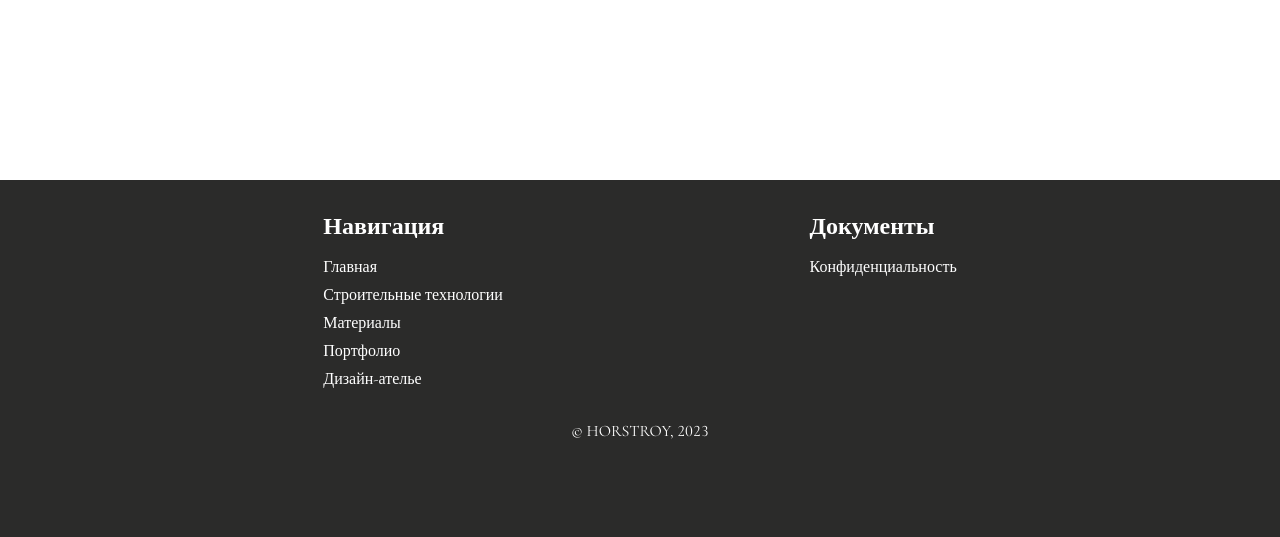
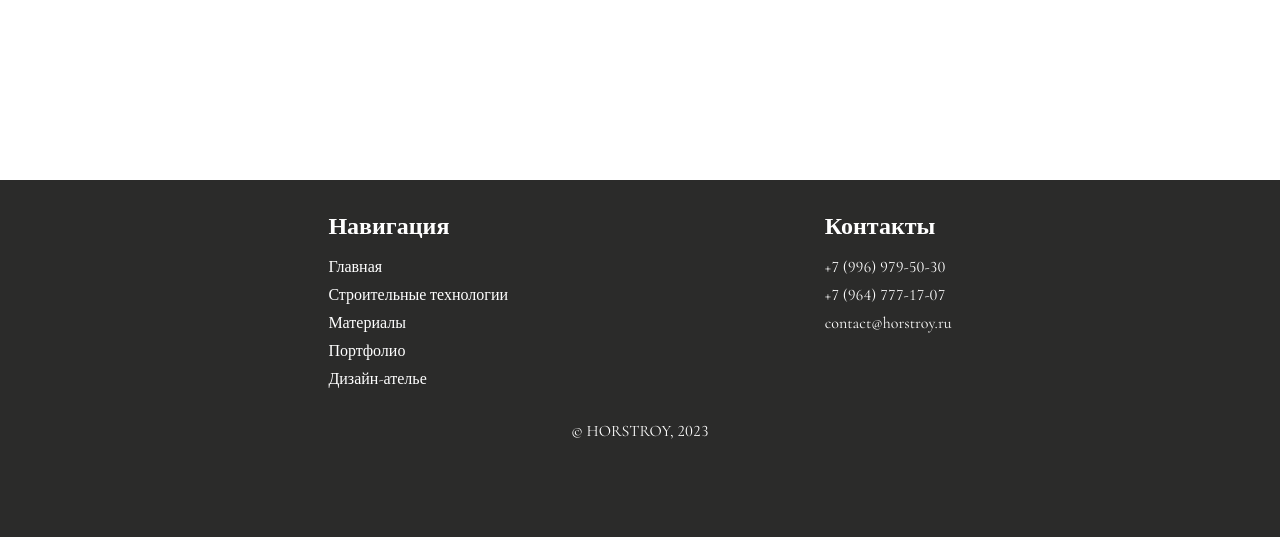
Before and after one commit to olegenov/horstroy, a Django app: page / in a window 1280 px wide. Shown: the part 2600-3137 px from the top of the page. Run offline with Django 4.2, Linux system fonts and the light colour scheme; data that the repository does not hold is empty; some libraries are stand-ins or nearby versions.

Commit message:
footer fixed

```diff
--- a/horstroy/mainsite/static/blocks/footer/__container/footer__container.css
+++ b/horstroy/mainsite/static/blocks/footer/__container/footer__container.css
@@ -6,6 +6,6 @@
     flex-direction: column;
     justify-content: center;
     align-items: center;
-    gap: 32px;
+    gap: 64px;
     padding: 32px 16px 64px 16px;
 }
--- a/horstroy/mainsite/static/blocks/footer/__item/__title/footer__item__title.css
+++ b/horstroy/mainsite/static/blocks/footer/__item/__title/footer__item__title.css
@@ -1,7 +1,7 @@
 .footer__item__title {
     color: #FFF;
     font-family: Cormorant Garamond;
-    font-size: 24px;
+    font-size: 32px;
     font-style: normal;
     font-weight: 700;
     line-height: normal;
@@ -12,6 +12,6 @@
 
 @media only screen and (max-width : 1024px) {
     .footer__item__title {
-        font-size: 16px;
+        font-size: 20px;
     }
 }
--- a/horstroy/mainsite/static/blocks/footer/__item/footer__item.css
+++ b/horstroy/mainsite/static/blocks/footer/__item/footer__item.css
@@ -1,7 +1,7 @@
 .footer__item {
     color: #FFF;
     font-family: Cormorant Garamond;
-    font-size: 16px;
+    font-size: 20px;
     font-style: normal;
     font-weight: 500;
     line-height: normal;
@@ -12,6 +12,6 @@
 
 @media only screen and (max-width : 1024px) {
     .footer__item__item {
-        font-size: 12px;
+        font-size: 14px;
     }
 }
--- a/horstroy/mainsite/templates/index.html
+++ b/horstroy/mainsite/templates/index.html
@@ -19,7 +19,7 @@
             <h1 class="main__section__title">О нас</h1>
         </div>
         <p class="main__section__text">
-            Наша компания представляет собой строительную организацию по комплексному созданию жилых интерьеров «под ключ», от разработки дизайн-проектов интерьеров, до ремонта и меблировки помещений. Сегодня у нас большая команда профессиональных мастеров. Все мастера имеют за плечами огромный опыт ремонтно-отделочных работ. Наши специалисты качественно выполняют ремонт квартир, загородных домов, офисов. Мы проводим самый жесткий отбор и оставляем только лучших! Опыт работы позволяет предложить Вам наилучшие решения по строительно-отделочным работам, а также по строительству домов и коттеджей «под ключ». Мы работаем по рекомендациям наших заказчиков.
+            Наша компания представляет собой строительную организацию по комплексному созданию жилых интерьеров «под ключ», от разработки дизайн-проектов интерьеров, до ремонта и мебелировки помещений. Сегодня у нас большая команда профессиональных мастеров. Все мастера имеют за плечами огромный опыт ремонтно-отделочных работ. Наши специалисты качественно выполняют ремонт квартир, загородных домов, офисов. Мы проводим самый жесткий отбор и оставляем только лучших! Опыт работы позволяет предложить Вам наилучшие решения по строительно-отделочным работам, а также по строительству домов и коттеджей «под ключ». Мы работаем по рекомендациям наших заказчиков.
         </p>
     </div>
     <img class="main__section__image right" src="{% static 'images/about.png' %}">
--- a/horstroy/templates/includes/footer.html
+++ b/horstroy/templates/includes/footer.html
@@ -10,8 +10,16 @@
                 <a href="{% url 'designs' %}" class="footer__item link">Дизайн-ателье</a>
             </div>
             <div class="footer__items">
-                <h3 class="footer__item__title">Документы</h3>
-                <a href="{% url 'privacy' %}" class="footer__item link">Конфиденциальность</a>
+                <h3 class="footer__item__title">Контакты</h3>
+                <a href="tel:+79969795030" class="footer__item link">
+                    +7 (996) 979-50-30
+                </a>
+                <a href="tel:+79647771707" class="footer__item link">
+                    +7 (964) 777-17-07
+                </a>
+                <a href="mailto:contact@horstroy.ru" class="footer__item link">
+                    contact@horstroy.ru
+                </a>
             </div>
         </div>
         <p class="footer__item">© HORSTROY, {% now 'Y' %}</p>
```
